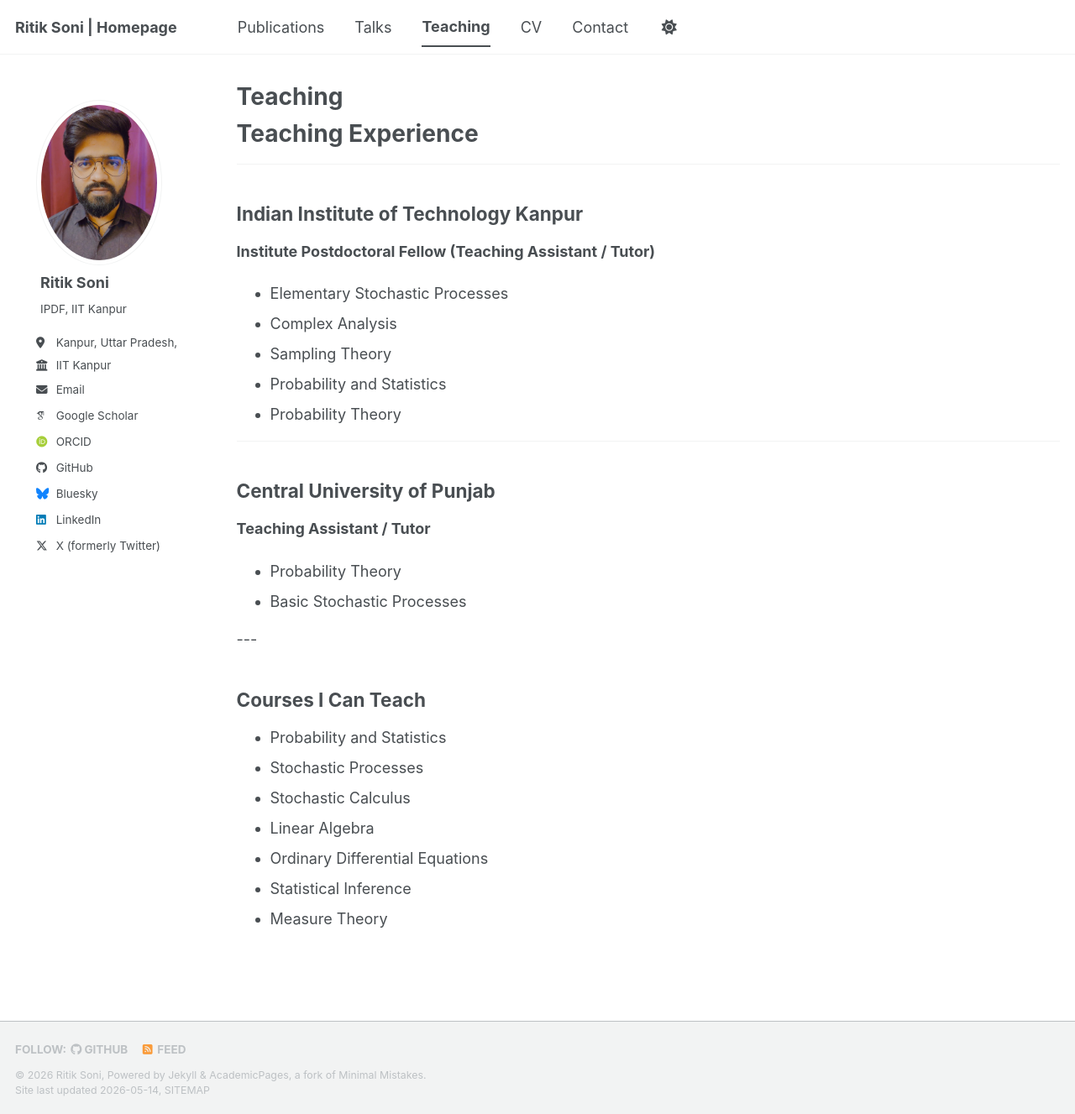
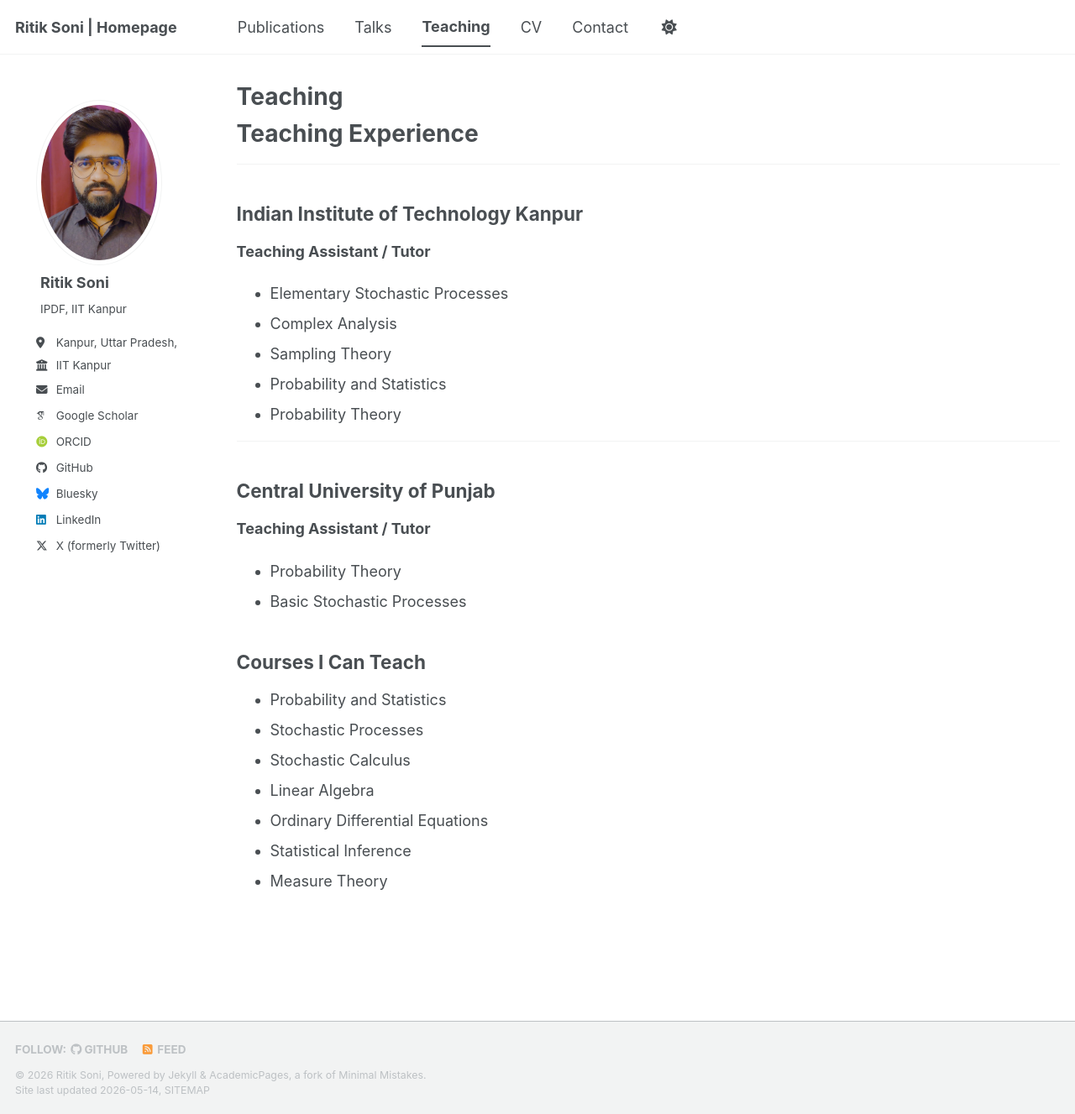
Before and after one commit to ritik824/ritik824.github.io, a Jekyll site: the page built from _pages/teaching.html, in a window 1280 px wide and 1327 px high. Shown: the whole window at 84% size. Built offline with Jekyll 4.4.1, drawn with Linux system fonts in a browser that asks for light colours; some web fonts are replaced; a script bundle is joined from its source files by our own code; library files that are not in the unit come from our copies.

Commit message:
Update teaching.html

```diff
--- a/_pages/teaching.html
+++ b/_pages/teaching.html
@@ -12,7 +12,7 @@ author_profile: true
 <h2>Indian Institute of Technology Kanpur</h2>
 
 <p>
-<b>Institute Postdoctoral Fellow (Teaching Assistant / Tutor)</b>
+<b> Teaching Assistant / Tutor </b>
 </p>
 
 <ul>
@@ -36,8 +36,6 @@ author_profile: true
   <li>Basic Stochastic Processes</li>
 </ul>
 
----
-
 <h2>Courses I Can Teach</h2>
 
 <ul>
```
